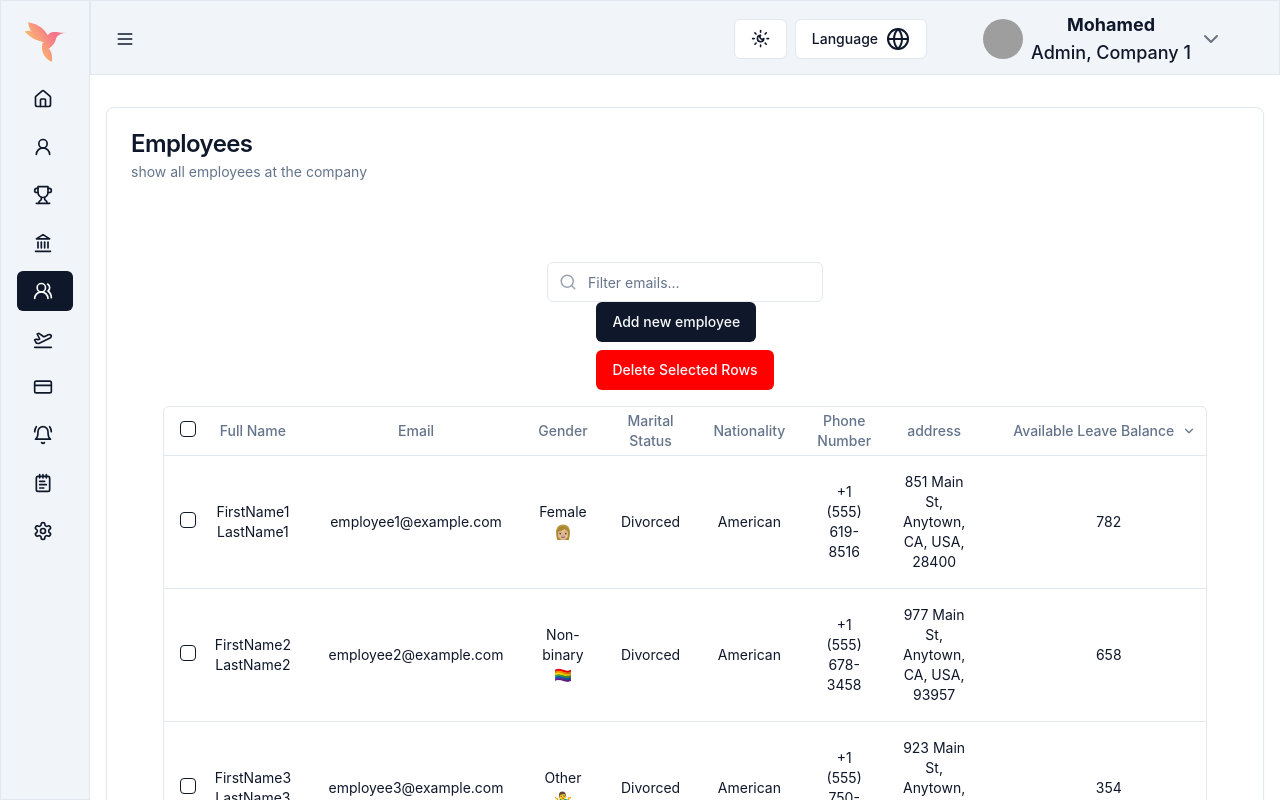
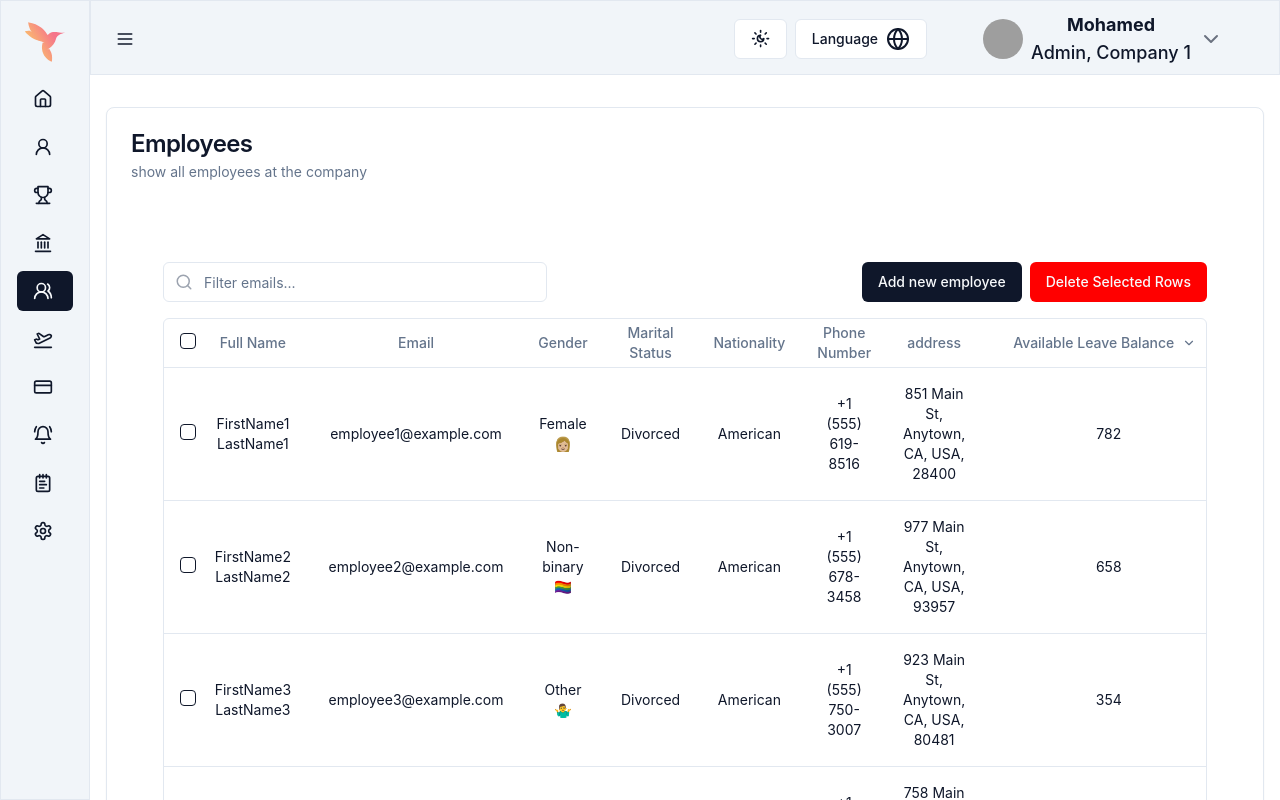
Before and after one commit to mohamed-abdullah1/hr-system, a React (Vite) app: page /employee in a window 1280 px wide. Shown: the top 800 px of the page. Built offline with nearby package versions, Linux system fonts and the light colour scheme; grey boxes are pictures that could not be loaded.

Commit message:
edit table header button sec 👑

```diff
--- a/src/components/Sidebar.tsx
+++ b/src/components/Sidebar.tsx
@@ -5,14 +5,16 @@ import { Input } from "./ui/input";
 import { useState } from "react";
 import logo from "../../public/logo.svg";
 import logoIcon from "../../public/logo-icon.svg";
-import { useSelector } from "react-redux";
+import { useDispatch, useSelector } from "react-redux";
 import { RootState } from "@/store/store";
 
 import { Search } from "lucide-react";
 import { useNavigate } from "react-router-dom";
+import { toggleSidebar } from "@/store/slices/sidebarSlice";
 const Sidebar = () => {
   const [search, setSearch] = useState("");
   const navigate = useNavigate();
+  const dispatch = useDispatch();
   const isCollapsed = useSelector<RootState>(
     (state) => state.sidebar.isCollapsed
   );
@@ -30,6 +32,7 @@ const Sidebar = () => {
         className=" p-2 h-[70px] flex justify-center cursor-pointer"
         onClick={() => {
           navigate("/");
+          dispatch(toggleSidebar());
         }}
       >
         <img src={isCollapsed ? logoIcon : logo} className="h-[50px]" />
--- a/src/pages/Employee/data-table.tsx
+++ b/src/pages/Employee/data-table.tsx
@@ -54,9 +54,9 @@ export function DataTable<TData, TValue>({
   const navigate = useNavigate();
   return (
     <div className="">
-      <div className="flex-col  lg:flex items-center py-4 ">
+      <div className="w-full flex-col  lg:flex lg:flex-row lg:justify-between  items-center py-4 relative">
         {/* search component */}
-        <div className="relative mb-4 lg:mb-0">
+        <div className="relative mb-4 lg:mb-0 lg:flex-1">
           <Input
             placeholder="Filter emails..."
             // value={(table.getColumn("email")?.getFilterValue() as string) ?? ""}
@@ -71,7 +71,7 @@ export function DataTable<TData, TValue>({
           />
         </div>
         {/* add & delete button */}
-        <div className="flex-col  lg:flex lg:flex-1 justify-end gap-2 ">
+        <div className="flex-col  lg:flex-row lg:flex lg:flex-1 justify-end gap-2 ">
           <Button
             onClick={() => {
               navigate("/employee/new");
```
